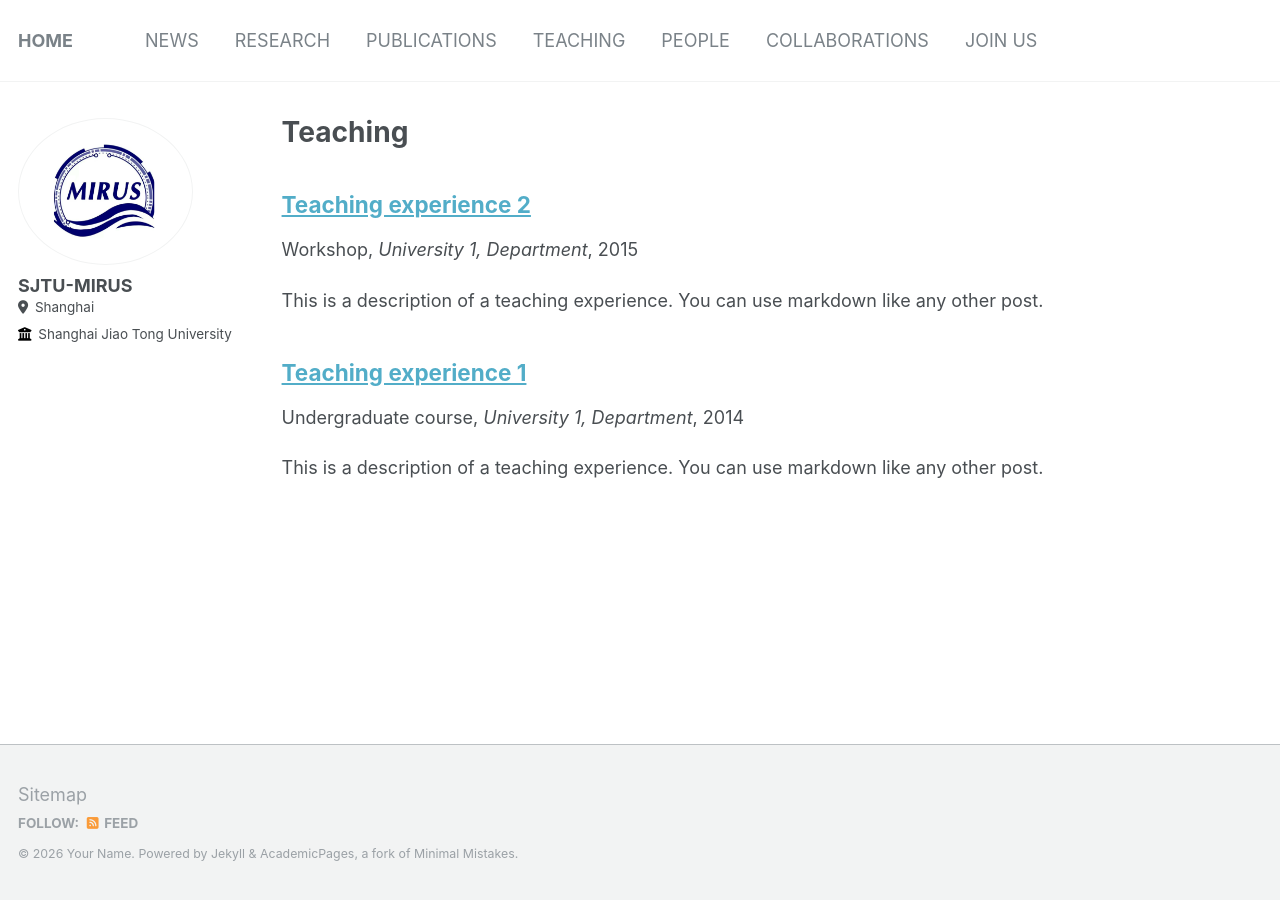
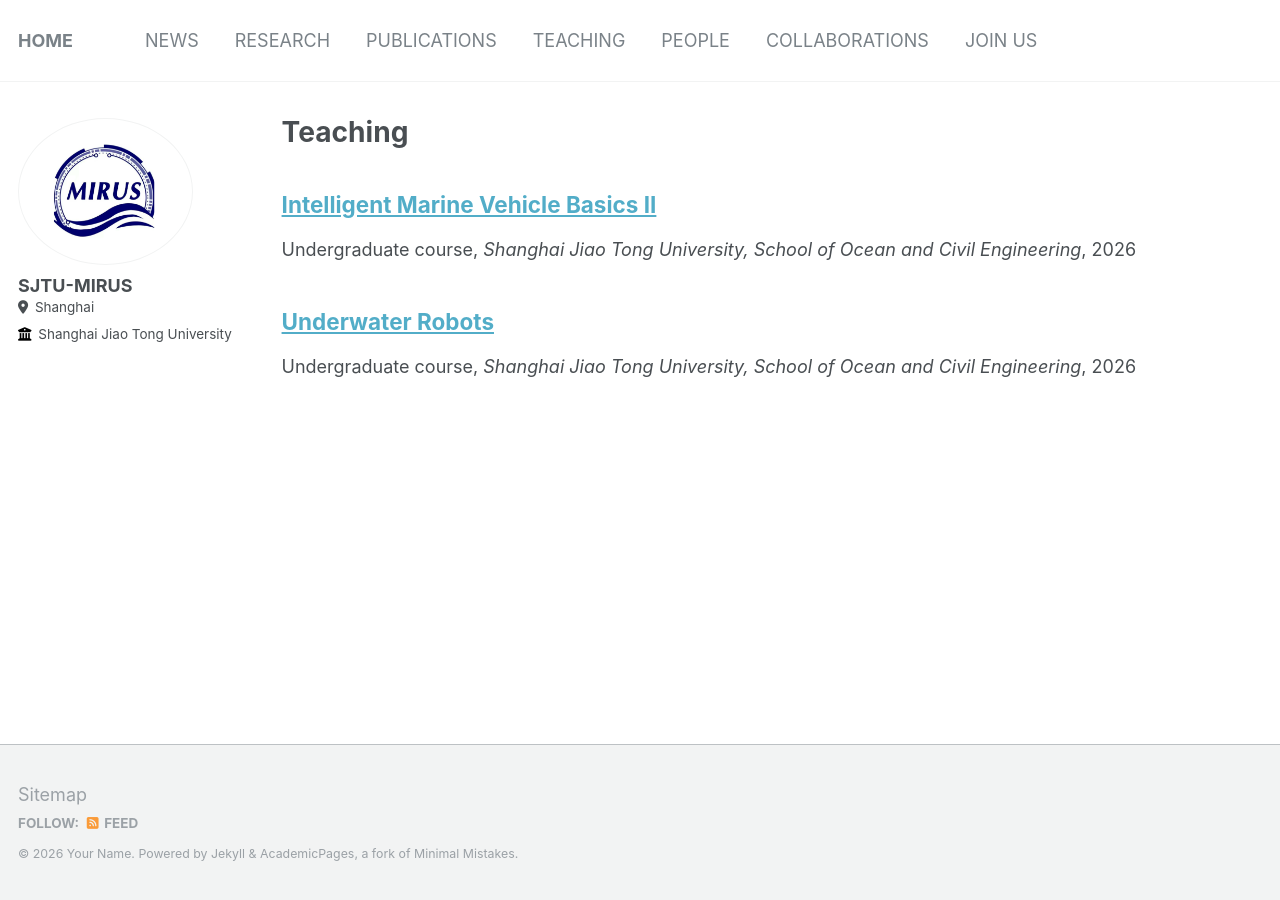
Before and after one commit to SJTU-MIRUS/MIRUS.github.io, a Jekyll site: the page built from _pages/teaching.html, in a window 1280 px wide. Built offline with Jekyll 4.4.1, drawn with Linux system fonts in a browser that asks for light colours.

```diff
--- a/_teaching/2014-spring-teaching-1.md
+++ b/_teaching/2014-spring-teaching-1.md
@@ -1,20 +1,20 @@
 ---
-title: "Teaching experience 1"
+title: "Underwater Robots"
 collection: teaching
 type: "Undergraduate course"
 permalink: /teaching/2014-spring-teaching-1
-venue: "University 1, Department"
-date: 2014-01-01
-location: "City, Country"
+venue: "Shanghai Jiao Tong University, School of Ocean and Civil Engineering"
+date: 2026-04-08
+location: "Shanghai, China"
 ---
 
-This is a description of a teaching experience. You can use markdown like any other post.
+<style>
+  /* 这段代码会让这个页面里的所有段落(p)和列表(li)都自动两端对齐 */
+  p, li {
+    text-align: justify;
+  }
+</style>
 
-Heading 1
-======
+Undergraduate course, Shanghai Jiao Tong University, School of Ocean and Civil Engineering, From 2026 to present.
 
-Heading 2
-======
-
-Heading 3
-======
+This course is an essential foundational professional course established to adapt to the current advancements in underwater intelligent technology. The course aims to equip students with an understanding of the technical framework and developmental trajectory of underwater robots (UUVs/ROVs), comprehend their core value in ocean exploration and industry, and systematically learn the fundamental principles of core technologies such as structural design, electronic control systems, navigation and perception, path planning, and control algorithms. It is dedicated to cultivating versatile talents possessing the capability of 'systematic thinking + technological innovation,' to serve the intelligent development of underwater equipment.
--- a/_teaching/2015-spring-teaching-2.md
+++ b/_teaching/2015-spring-teaching-2.md
@@ -1,20 +1,20 @@
 ---
-title: "Teaching experience 2"
+title: "Intelligent Marine Vehicle Basics II"
 collection: teaching
-type: "Workshop"
+type: "Undergraduate course"
 permalink: /teaching/2015-spring-teaching-1
-venue: "University 1, Department"
-date: 2015-01-01
-location: "City, Country"
+venue: "Shanghai Jiao Tong University, School of Ocean and Civil Engineering"
+date: 2026-04-08
+location: "Shanghai, China"
 ---
 
-This is a description of a teaching experience. You can use markdown like any other post.
+<style>
+  /* 这段代码会让这个页面里的所有段落(p)和列表(li)都自动两端对齐 */
+  p, li {
+    text-align: justify;
+  }
+</style>
 
-Heading 1
-======
+Undergraduate course, Shanghai Jiao Tong University, School of Ocean and Civil Engineering, From 2023 to present.
 
-Heading 2
-======
-
-Heading 3
-======
+This is a core course for undergraduates majoring in Ocean Engineering. It aims to combine the knowledge of traditional maneuvering theories together with the control theories, to provide the theoretical and practical basics for the intelligent control of marine vehicles.
```
